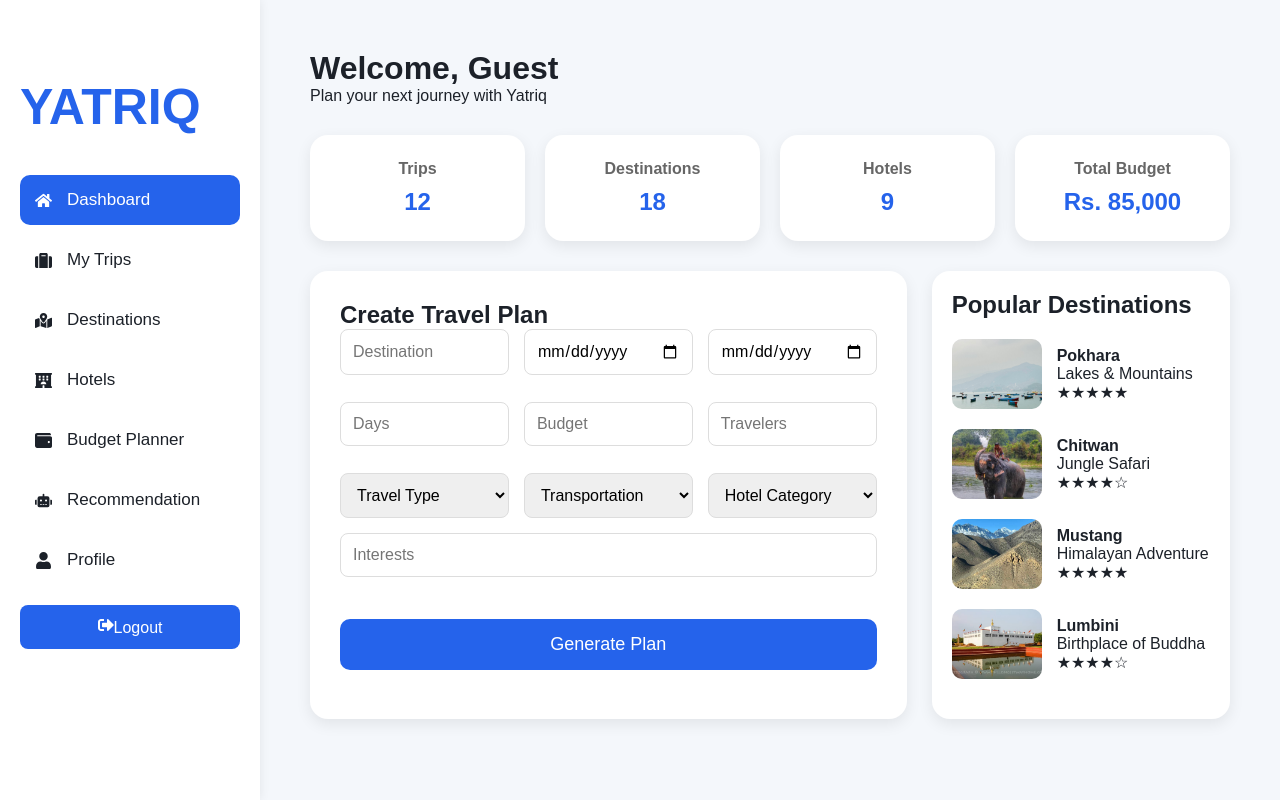
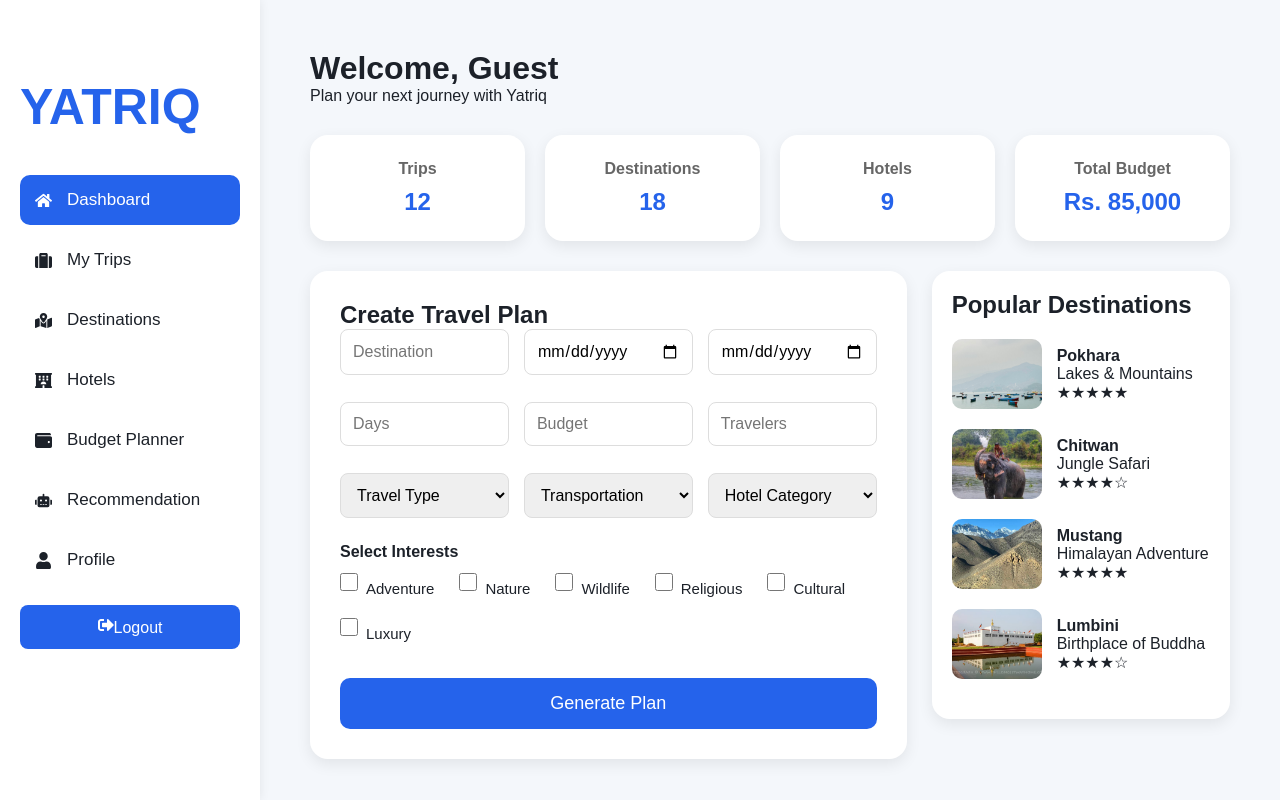
Before and after one commit to Gkingithub/Travel-Planner, a React (Vite) app: page /dashboard in a window 1280 px wide. Built offline with nearby package versions, Linux system fonts and the light colour scheme.

Commit message:
profile updated

```diff
--- a/src/components/Dashboard.css
+++ b/src/components/Dashboard.css
@@ -809,3 +809,35 @@ body {
 .edit-btn:hover{
     background:#1d4ed8;
 }
+
+.interest-section{
+    grid-column:1 / -1;
+    margin-top:10px;
+}
+
+.interest-title{
+    display:block;
+    font-weight:600;
+    margin-bottom:12px;
+    font-size:16px;
+}
+
+.interest-list{
+    display:flex;
+    flex-wrap:wrap;
+    gap:15px 25px;
+}
+
+.interest-list label{
+    display:flex;
+    align-items:center;
+    gap:8px;
+    cursor:pointer;
+    font-size:15px;
+}
+
+.interest-list input[type="checkbox"]{
+    width:18px;
+    height:18px;
+    accent-color:#2563eb;
+}
--- a/src/components/DashboardHome.jsx
+++ b/src/components/DashboardHome.jsx
@@ -14,7 +14,7 @@ function DashboardHome({ user }) {
     travelType: "",
     transport: "",
     hotel: "",
-    interests: "",
+    interests: [],
   });
 
   const [plan, setPlan] = useState("");
@@ -25,6 +25,24 @@ function DashboardHome({ user }) {
       [e.target.name]: e.target.value,
     });
   };
+
+  const handleInterestChange = (e) => {
+  const { value, checked } = e.target;
+
+  if (checked) {
+    setTrip({
+      ...trip,
+      interests: [...trip.interests, value],
+    });
+  } else {
+    setTrip({
+      ...trip,
+      interests: trip.interests.filter(
+        (interest) => interest !== value
+      ),
+    });
+  }
+};
 
   const generatePlan = () => {
 
@@ -45,6 +63,10 @@ function DashboardHome({ user }) {
       return;
     }
 
+
+
+
+
     const itinerary = `
 TRAVEL ITINERARY
 
@@ -64,7 +86,7 @@ Transportation : ${trip.transport}
 
 Hotel Category : ${trip.hotel}
 
-Interests : ${trip.interests}
+Interests : ${trip.interests.join(", ")}
 
 --------------------------------------------
 
@@ -116,6 +138,8 @@ Have a safe and enjoyable journey.
     });
 
   };
+
+
 
   return (
 
@@ -260,14 +284,79 @@ Have a safe and enjoyable journey.
               <option>5 Star Hotel</option>
             </select>
 
-            <input
-              type="text"
-              name="interests"
-              placeholder="Interests"
-              value={trip.interests}
-              onChange={handleChange}
-              className="full-width"
-            />
+           <div className="interest-section full-width">
+
+  <label className="interest-title">
+    Select Interests
+  </label>
+
+  <div className="interest-list">
+
+    <label>
+      <input
+        type="checkbox"
+        value="Adventure"
+        checked={trip.interests.includes("Adventure")}
+        onChange={handleInterestChange}
+      />
+      Adventure
+    </label>
+
+    <label>
+      <input
+        type="checkbox"
+        value="Nature"
+        checked={trip.interests.includes("Nature")}
+        onChange={handleInterestChange}
+      />
+      Nature
+    </label>
+
+    <label>
+      <input
+        type="checkbox"
+        value="Wildlife"
+        checked={trip.interests.includes("Wildlife")}
+        onChange={handleInterestChange}
+      />
+      Wildlife
+    </label>
+
+    <label>
+      <input
+        type="checkbox"
+        value="Religious"
+        checked={trip.interests.includes("Religious")}
+        onChange={handleInterestChange}
+      />
+      Religious
+    </label>
+
+    <label>
+      <input
+        type="checkbox"
+        value="Cultural"
+        checked={trip.interests.includes("Cultural")}
+        onChange={handleInterestChange}
+      />
+      Cultural
+    </label>
+
+    <label>
+      <input
+        type="checkbox"
+        value="Luxury"
+        checked={trip.interests.includes("Luxury")}
+        onChange={handleInterestChange}
+      />
+      Luxury
+    </label>
+
+
+
+  </div>
+
+</div>
 
           </div>
 
@@ -279,6 +368,8 @@ Have a safe and enjoyable journey.
           </button>
 
         </div>
+
+
 
         {/* RIGHT PANEL STARTS HERE */}
 
--- a/src/components/Profile.jsx
+++ b/src/components/Profile.jsx
@@ -1,37 +1,55 @@
-import React from "react";
+import React, { useState } from "react";
 import "./Dashboard.css";
+import Modal from "./Admin/Modal";
 
 function Profile({ user }) {
+  const [profile, setProfile] = useState({
+    name: user.name,
+    email: user.email,
+    phone: "98XXXXXXXX",
+    address: "Kathmandu, Nepal",
+  });
+
+  const [showModal, setShowModal] = useState(false);
+
+  const handleSave = () => {
+    // Later you can call your backend API here
+    setShowModal(false);
+  };
+
   return (
     <div className="page">
-
       <h1 className="page-title">My Profile</h1>
 
       <div className="profile-card">
-
         <div className="profile-header">
-
-
-
           <div>
-            <h2>{user.name}</h2>
+            <h2>{profile.name}</h2>
             <p className="member-text">
               Travel Enthusiast
             </p>
           </div>
-
         </div>
 
         <div className="profile-details">
-
           <div className="profile-row">
             <span>Name</span>
-            <h4>{user.name}</h4>
+            <h4>{profile.name}</h4>
           </div>
 
           <div className="profile-row">
             <span>Email</span>
-            <h4>{user.email}</h4>
+            <h4>{profile.email}</h4>
+          </div>
+
+          <div className="profile-row">
+            <span>Phone</span>
+            <h4>{profile.phone}</h4>
+          </div>
+
+          <div className="profile-row">
+            <span>Address</span>
+            <h4>{profile.address}</h4>
           </div>
 
           <div className="profile-row">
@@ -43,15 +61,71 @@ function Profile({ user }) {
             <span>Total Trips</span>
             <h4>12</h4>
           </div>
-
         </div>
 
-        <button className="edit-btn">
+        <button
+          className="edit-btn"
+          onClick={() => setShowModal(true)}
+        >
           Edit Profile
         </button>
-
       </div>
 
+      {showModal && (
+        <Modal
+          title="Edit Profile"
+          onClose={() => setShowModal(false)}
+          onSave={handleSave}
+        >
+          <label>Name</label>
+          <input
+            type="text"
+            value={profile.name}
+            onChange={(e) =>
+              setProfile({
+                ...profile,
+                name: e.target.value,
+              })
+            }
+          />
+
+          <label>Email</label>
+          <input
+            type="email"
+            value={profile.email}
+            onChange={(e) =>
+              setProfile({
+                ...profile,
+                email: e.target.value,
+              })
+            }
+          />
+
+          <label>Phone</label>
+          <input
+            type="text"
+            value={profile.phone}
+            onChange={(e) =>
+              setProfile({
+                ...profile,
+                phone: e.target.value,
+              })
+            }
+          />
+
+          <label>Address</label>
+          <input
+            type="text"
+            value={profile.address}
+            onChange={(e) =>
+              setProfile({
+                ...profile,
+                address: e.target.value,
+              })
+            }
+          />
+        </Modal>
+      )}
     </div>
   );
 }
```
